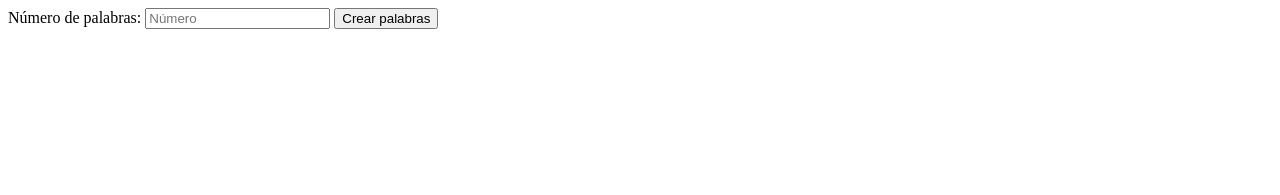
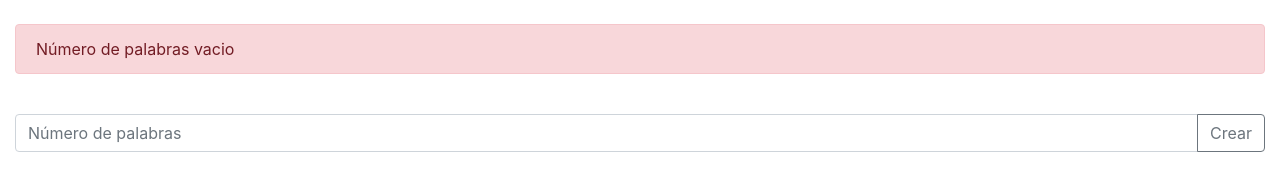
Before and after one commit to soymariomoreno/input-generator-js, a plain HTML site: page index.html in a window 1280 px wide. Drawn offline with nearby package versions, Linux system fonts and the light colour scheme.

Commit message:
Update index.html

```diff
--- a/index.html
+++ b/index.html
@@ -5,16 +5,54 @@
     <meta name="viewport" content="width=device-width, initial-scale=1.0">
     <meta http-equiv="X-UA-Compatible" content="ie=edge">
     <title>Actividad 1</title>
+
+    <link rel="stylesheet" href="https://stackpath.bootstrapcdn.com/bootstrap/4.2.1/css/bootstrap.min.css" integrity="sha384-GJzZqFGwb1QTTN6wy59ffF1BuGJpLSa9DkKMp0DgiMDm4iYMj70gZWKYbI706tWS" crossorigin="anonymous">
+    <link rel="stylesheet" href="main.css">
 </head>
 <body>
-    <label>Número de palabras:</label>
-    <input type="text" id="txtNumber" placeholder="Número">
+    <div class="container-fluid">
+        <!-- <label>Número de palabras:</label> -->
+        <!-- <input type="text" id="txtNumber" placeholder="Número">
+        <button class="btn btn-primary" onclick="submit()">Crear palabras</button> -->
 
-    <button onclick="submit()">Crear palabras</button>
+        <br>
 
-    <div id="container"></div>
+        <div id="alert" class="alert alert-danger hidden-alert" role="alert">
+            Número de palabras vacio
+        </div>
 
-    <div id="container-table"></div>
+        <br>
+
+        <div class="row">
+            <div class="col-12">
+                <div class="input-group mb-3">
+                    <input type="text" id="txtNumber" class="form-control" placeholder="Número de palabras">
+                    <div class="input-group-append">
+                        <button class="btn btn-outline-secondary" type="button" onclick="submit()">Crear</button>
+                    </div>
+                </div>
+            </div>
+        </div>
+
+        <div id="container"></div>
+
+        <br>
+
+        <div id="container-table"></div>
+
+
+        <!-- <div class="row">
+            <div class="col-4">
+                input
+            </div>
+            <div class="col-4">
+                    input
+                </div>
+                <div class="col-4">
+                        input
+                    </div>
+        </div> -->
+    </div>
 </body>
 
 <script>
@@ -26,11 +64,15 @@
 
         console.log('number ====',number);
 
+        var alerta = document.getElementById('alert');
+
         if(number === ''){
-            alert('Número de palabras vacio');
+            alerta.classList.remove('hidden-alert');
         }else if(number < 5){
-            alert('Número de palabras debe ser mayor');
+            //alert('Número de palabras debe ser mayor');
         }else {
+            alerta.classList.add('hidden-alert');
+
             for(var i = 0; i < parseInt(number); i++){
                 console.log('palabra', i);
 
@@ -42,6 +84,7 @@
                 var input = document.createElement("input");
                 input.setAttribute('type', 'text');
                 input.setAttribute('name', 'palabra'+i);
+                input.setAttribute('class', 'form-control');
                 input.setAttribute('id', 'palabra'+i);
                 container.appendChild(input);
 
@@ -51,10 +94,14 @@
 
             var button = document.createElement("button");
             button.setAttribute('type', 'button');
-            button.setAttribute('id', 'numero'+i);
+            button.setAttribute('id', 'btnGenerar');
+            button.setAttribute('class', 'btn btn-primary');
             button.setAttribute('onclick', 'generar()');
             button.innerHTML = 'Generar';
             container.appendChild(button);
+
+            var br = document.createElement("br");
+            container.appendChild(br);
         }
     }
 
@@ -64,10 +111,17 @@
         var longitud = 0;
         var word;
 
+        var button = document.getElementById('btnGenerar');
+        button.disabled = true;
+
         for(var i = 0; i < parseInt(numPalabras); i++){
             var palabra = document.getElementById('palabra'+i).value;
             console.log(palabra.toUpperCase());
             console.log('longitud',palabra.length);
+
+            // var txtPalabra = document.getElementById('palabra0');
+            // txtPalabra.disabled = true;
+            // txtPalabra.setAttribute('style','color:red');
 
             console.log(palabra.toUpperCase().split(''));
 
@@ -90,6 +144,7 @@
         var table = document.createElement('table');
         table.border = "1";
         table.width = "300px";
+        table.setAttribute('class','table');
 
         for (var i = 0; i < longitud; i++) {
             var tr = document.createElement('tr');
@@ -107,10 +162,10 @@
                 words = ""; //randomLetter();
             }
 
-            vertical(tr, words, i);
+            //vertical(tr, words, i);
 
             for(var j = 0; j < longitud; j++){
-                //horizontal(tr, words, j);
+                horizontal(tr, words, j);
             }
         }
 
@@ -166,4 +221,7 @@
         console.log(letter);
     }
 </script>
+
+<script src="https://code.jquery.com/jquery-3.3.1.slim.min.js" integrity="sha384-q8i/X+965DzO0rT7abK41JStQIAqVgRVzpbzo5smXKp4YfRvH+8abtTE1Pi6jizo" crossorigin="anonymous"></script>
+
 </html>
```
